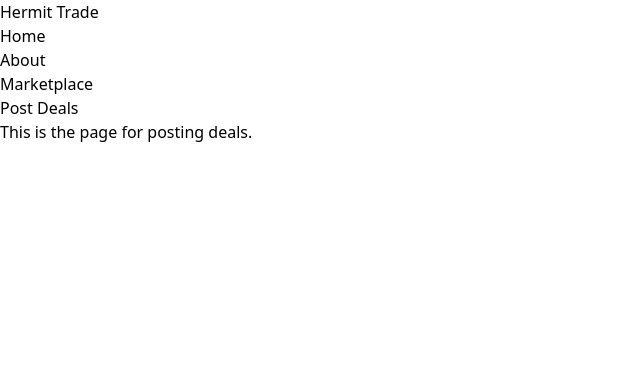
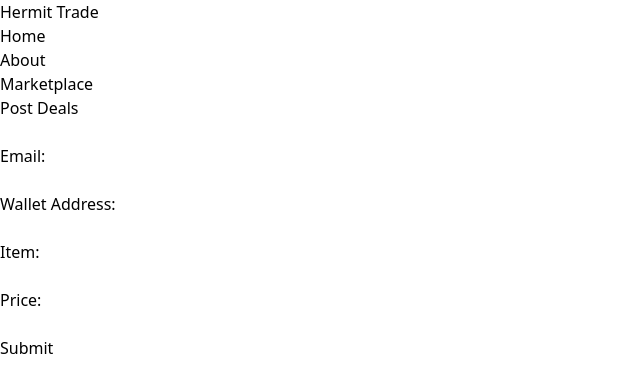
Before and after one commit to Dissonant101/hermitrade, a React (Vite) app in the folder client/: page /post in a window 1280 px wide. Shown: the top 392 px of the page, without its empty margins (0-640 px from the left). Built offline with nearby package versions, Linux system fonts and the light colour scheme.

Commit message:
Very rough input fields for posting

```diff
--- a/client/src/components/PostDeal.tsx
+++ b/client/src/components/PostDeal.tsx
@@ -1,7 +1,29 @@
 import { useState } from "react";
 
 const PostDeal = () => {
-  return <h1>This is the page for posting deals.</h1>;
+  return (
+    <form>
+      <br />
+      <label htmlFor="email">Email:</label>
+      <br />
+      <input type="email" id="email" name="email" />
+      <br />
+      <label htmlFor="address">Wallet Address:</label>
+      <br />
+      <input type="text" id="address" name="address" />
+      <br />
+      <label htmlFor="item">Item:</label>
+      <br />
+      <input type="text" id="item" name="item" />
+      <br />
+      <label htmlFor="price">Price:</label>
+      <br />
+      <input type="text" id="price" name="price" />
+      <br />
+      <input type="submit" value="Submit" />
+      <br />
+    </form>
+  );
 };
 
 export default PostDeal;
```
